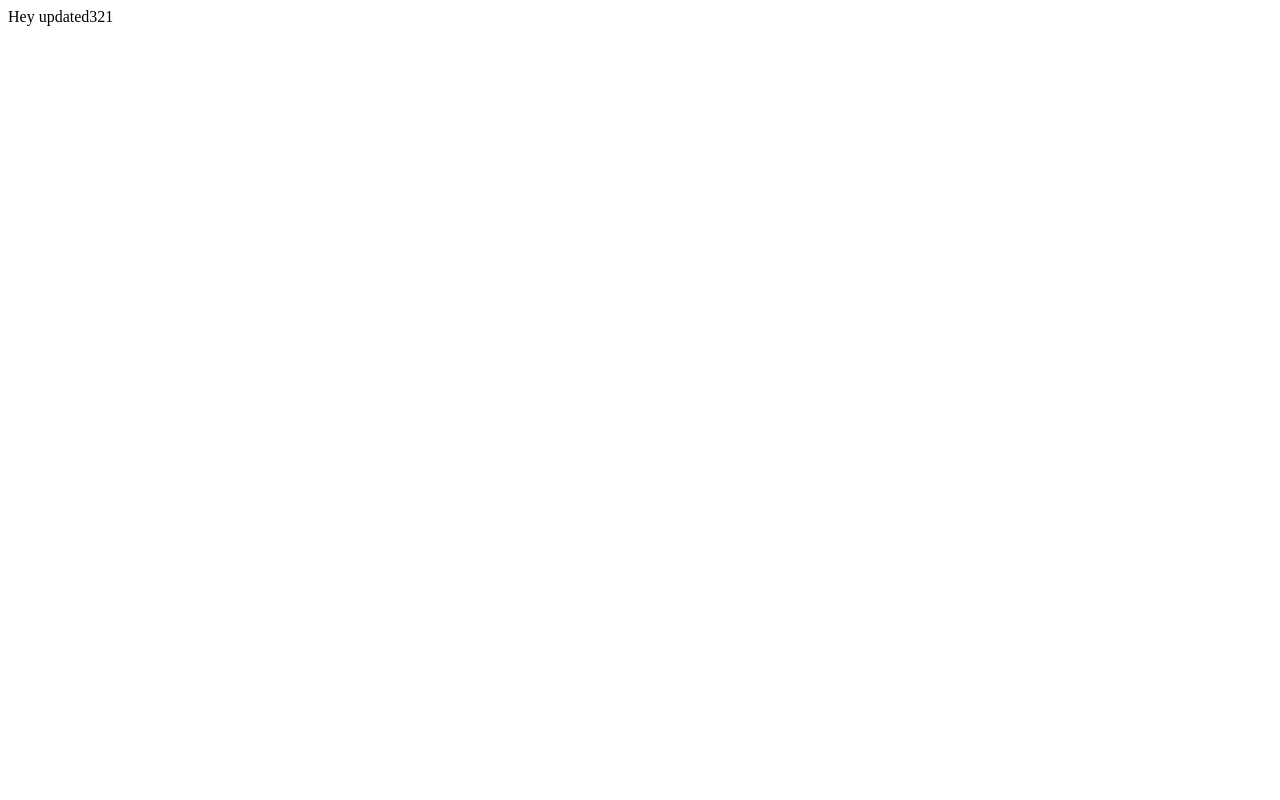
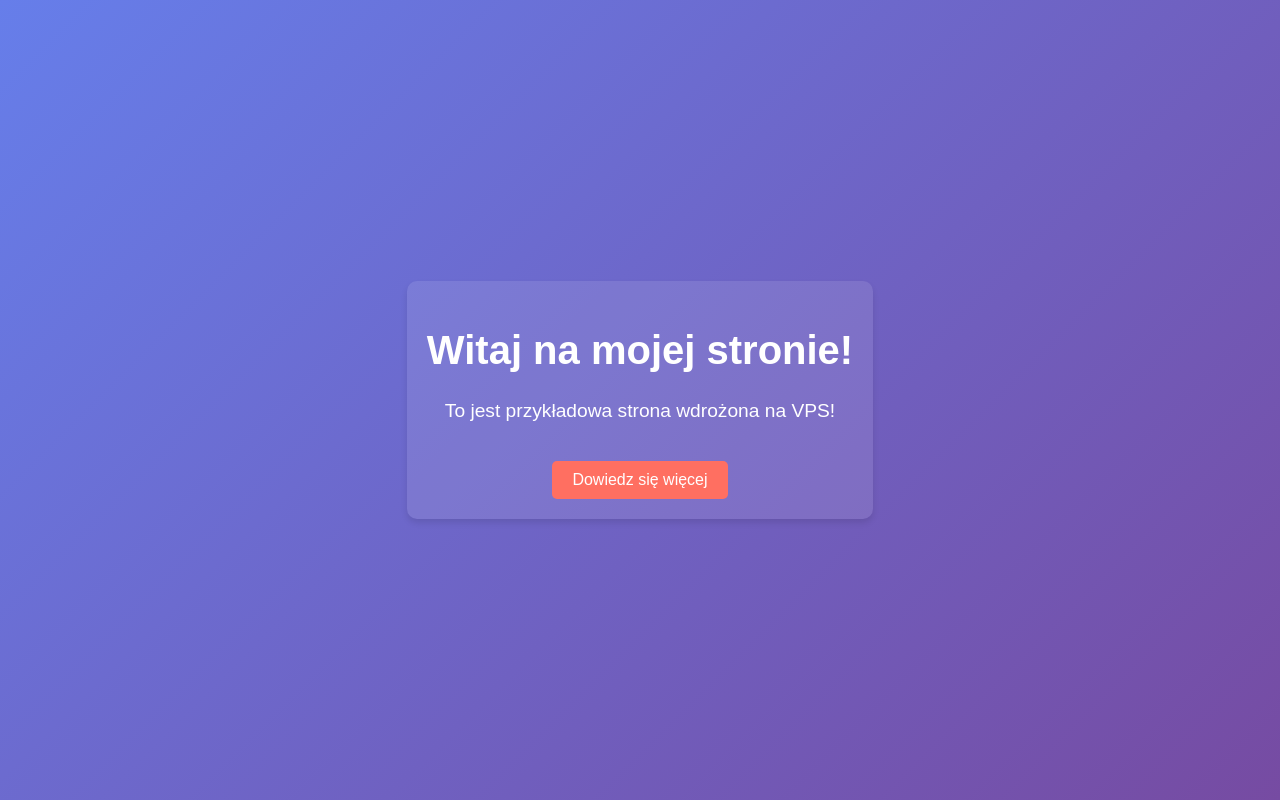
Before and after one commit to YourVPSHoster/stunning-engine-vps, a plain HTML site: page index.html in a window 1280 px wide. Drawn offline with Linux system fonts and the light colour scheme.

Commit message:
update index

```diff
--- a/index.html
+++ b/index.html
@@ -1,5 +1,55 @@
-<html>
-  <body>
-    Hey updated321
-  </body>
+<!DOCTYPE html>
+<html lang="pl">
+<head>
+    <meta charset="UTF-8">
+    <meta name="viewport" content="width=device-width, initial-scale=1.0">
+    <title>Moja Strona</title>
+    <style>
+        body {
+            font-family: Arial, sans-serif;
+            margin: 0;
+            padding: 0;
+            display: flex;
+            justify-content: center;
+            align-items: center;
+            height: 100vh;
+            background: linear-gradient(135deg, #667eea, #764ba2);
+            color: white;
+            text-align: center;
+        }
+        .container {
+            padding: 20px;
+            background: rgba(255, 255, 255, 0.1);
+            border-radius: 10px;
+            box-shadow: 0 4px 6px rgba(0, 0, 0, 0.1);
+        }
+        h1 {
+            font-size: 2.5rem;
+        }
+        p {
+            font-size: 1.2rem;
+        }
+        .btn {
+            display: inline-block;
+            margin-top: 20px;
+            padding: 10px 20px;
+            font-size: 1rem;
+            color: white;
+            text-decoration: none;
+            background: #ff6f61;
+            border-radius: 5px;
+            transition: 0.3s;
+        }
+        .btn:hover {
+            background: #ff3b2f;
+        }
+    </style>
+</head>
+<body>
+    <div class="container">
+        <h1>Witaj na mojej stronie!</h1>
+        <p>To jest przykładowa strona wdrożona na VPS!</p>
+        <a href="#" class="btn">Dowiedz się więcej</a>
+    </div>
+</body>
 </html>
```
